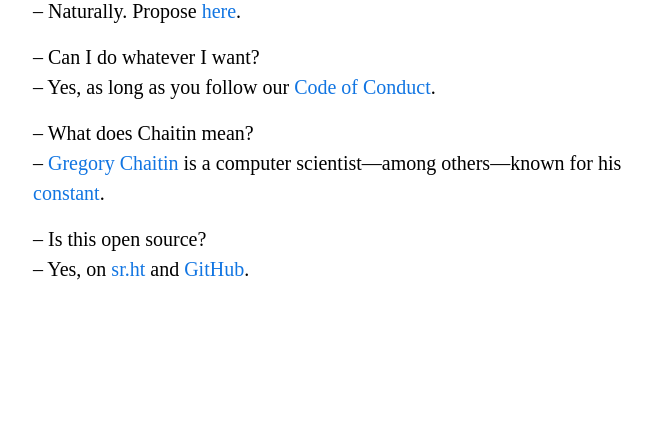
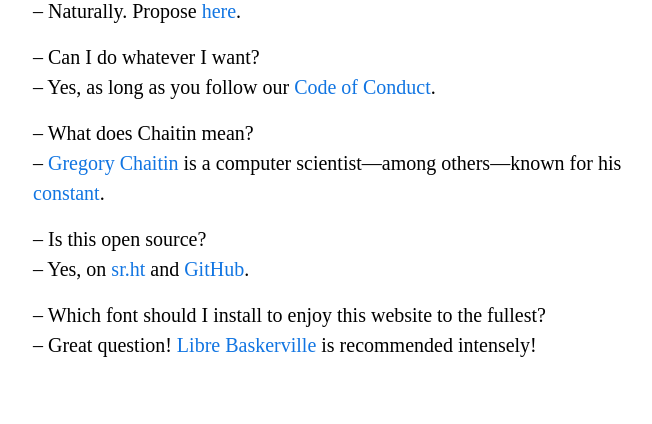
Before and after one commit to chaitinschool/chaitinschool.org, a Django app: page / in a window 1280 px wide. Shown: the part 1724-2148 px from the top of the page, without its empty margins (287-939 px from the left). Before the commit the page ends 2004 px from the top, so only its background shows below. Run offline with Django 3.2, Linux system fonts and the light colour scheme; data that the repository does not hold is empty.

Commit message:
add font faq

```diff
--- a/main/templates/main/index.html
+++ b/main/templates/main/index.html
@@ -196,5 +196,12 @@
         and
         <a href="https://github.com/sirodoht/chaitinschool.org">GitHub</a>.
     </p>
+
+    <p>
+        – Which font should I install to enjoy this website to the fullest?
+        <br>– Great question!
+        <a href="https://github.com/impallari/Libre-Baskerville">Libre Baskerville</a>
+        is recommended intensely!
+    </p>
 </article>
 {% endblock %}
```
